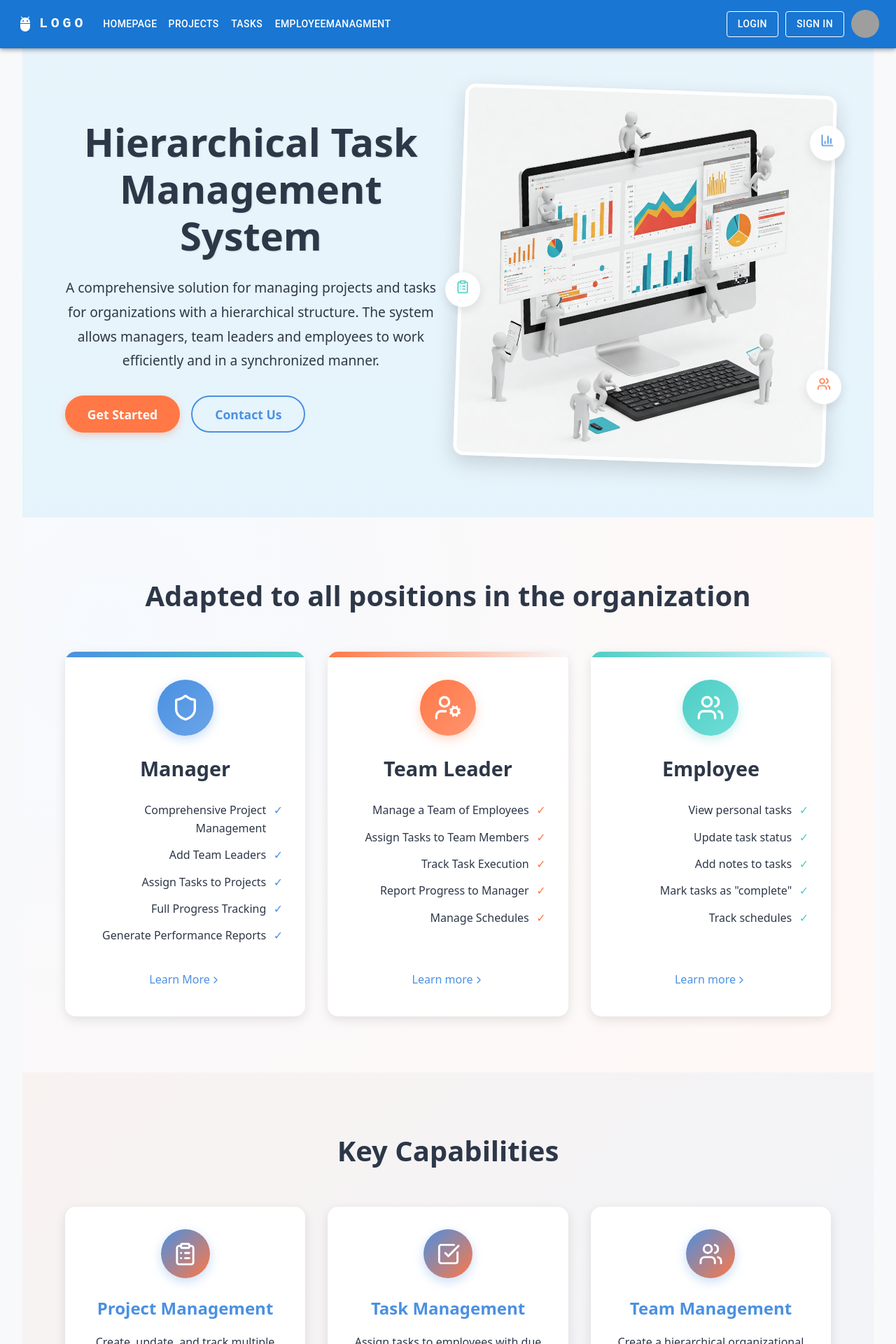
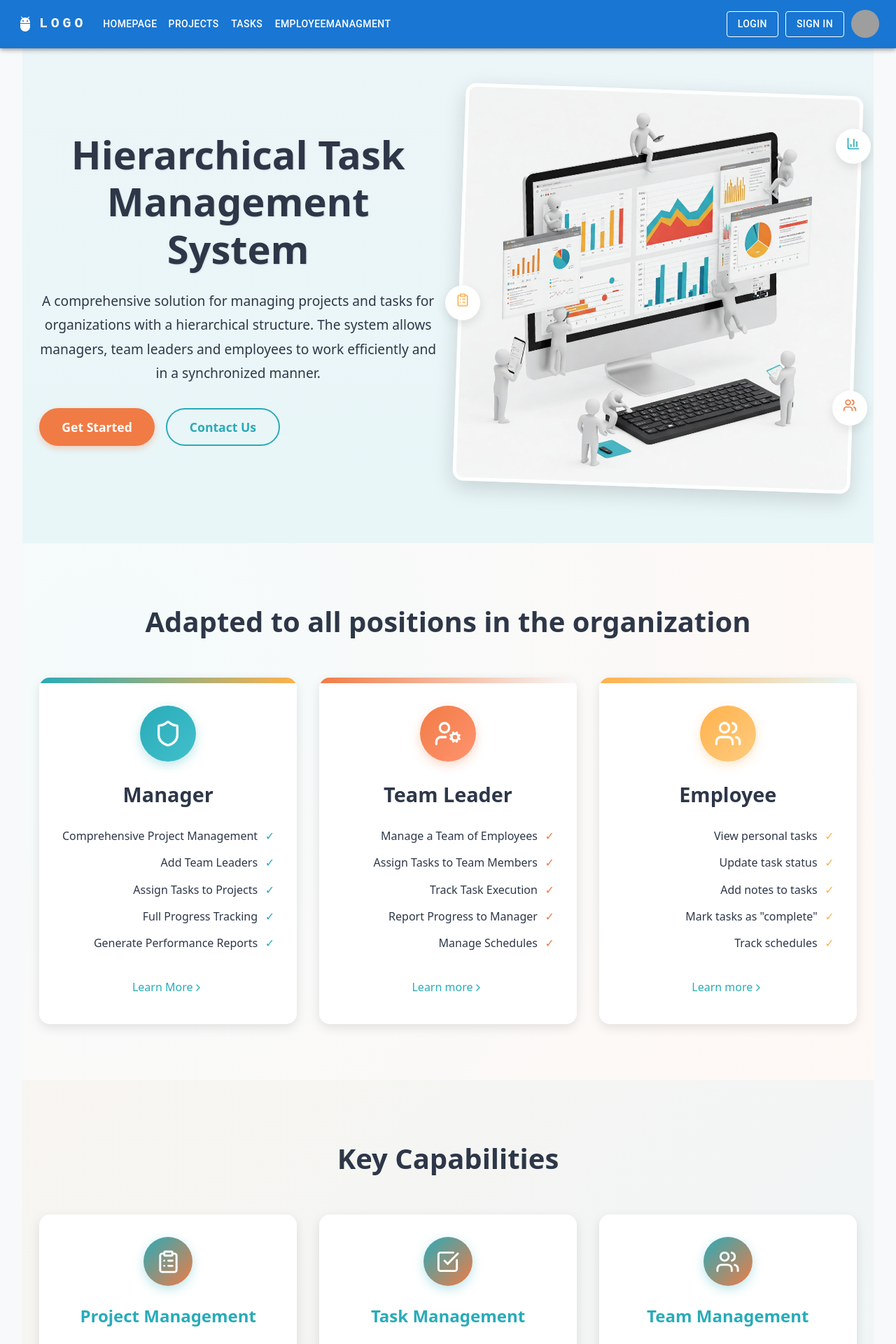
Before and after one commit to tamar0583235240/ProjectReactNode, a React (Vite) app in the folder Fronted/: page / in a window 1280 px wide. Shown: the top 1920 px of the page at 70% size. Built offline with nearby package versions, Linux system fonts and the light colour scheme; grey boxes are pictures that could not be loaded.

Commit message:
change color in HomePage

```diff
--- a/Fronted/src/style/HomePage.css
+++ b/Fronted/src/style/HomePage.css
@@ -1,16 +1,16 @@
 :root {
-    --primary-color: #4a90e2;
-    --secondary-color: #ff7846;
-    --accent1-color: #4ecdc4;
+  --primary-color: #29ABB8; /* Teal blue from images */
+  --secondary-color: #F17B45; /* Orange from images */
+  --accent1-color: #FFB14C; /* Yellow/gold from images */
   --accent2-color: #f8f9fa;
-    --accent3-color: #e1f5fe;
+  --accent3-color: #e8f6f8; /* Lighter version of primary */
   --dark-color: #2d3748;
   --light-color: #f8f9fa;
   --gray-color: #e9ecef;
   --white-color: #ffffff;
-    --manager-color: #4a90e2;
-    --team-lead-color: #ff7846;
-    --employee-color: #4ecdc4;
+  --manager-color: #29ABB8; /* Teal blue */
+  --team-lead-color: #F17B45; /* Orange */
+  --employee-color: #FFB14C; /* Yellow/gold */
   --shadow: 0 5px 15px rgba(0, 0, 0, 0.1);
   --transition: all 0.3s ease;
 }
@@ -28,7 +28,6 @@
   background-color: var(--light-color);
   /* direction: rtl; */
   text-align: right;
-
 }
 
 a {
@@ -52,6 +51,8 @@
 
 .landing-page {
   overflow-x: hidden;
+  width: 100%;
+  max-width: 100%;
 }
 
 /* Hero section */
@@ -60,7 +61,7 @@
   display: grid;
   grid-template-columns: 1fr 1fr;
   align-items: center;
-    padding: 6rem 5% 5rem;
+  padding: 6rem 2% 5rem; /* Reduced side padding */
   gap: 2rem;
   background: var(--accent3-color);
   position: relative;
@@ -74,7 +75,7 @@
   left: 0;
   width: 100%;
   height: 100%;
-    background: linear-gradient(to bottom, #f0f4f8, #e9f2f9);
+  background: linear-gradient(to bottom, #f0f4f8, #e8f6f8);
   opacity: 0.5;
   z-index: 0;
 }
@@ -114,13 +115,13 @@
   font-weight: 600;
   font-size: 1.1rem;
   transition: var(--transition);
-    box-shadow: 0 4px 10px rgba(255, 120, 70, 0.3);
+  box-shadow: 0 4px 10px rgba(241, 123, 69, 0.3);
 }
 
 .cta-btn:hover {
-    background-color: #ff6a3c;
+  background-color: #e06b35;
   transform: translateY(-3px);
-    box-shadow: 0 6px 15px rgba(255, 120, 70, 0.4);
+  box-shadow: 0 6px 15px rgba(241, 123, 69, 0.4);
 }
 
 .cta-btn.large {
@@ -140,7 +141,7 @@
 }
 
 .secondary-btn:hover {
-    background-color: rgba(74, 144, 226, 0.1);
+  background-color: rgba(41, 171, 184, 0.1);
   transform: translateY(-3px);
 }
 
@@ -221,7 +222,7 @@
 
 /* Role Features Section */
 .role-features {
-    padding: 5rem 5%;
+  padding: 5rem 2%; /* Reduced side padding */
   background-color: var(--white-color);
   text-align: center;
   position: relative;
@@ -235,7 +236,7 @@
   left: 0;
   width: 100%;
   height: 100%;
-    background: radial-gradient(circle at 10% 20%, rgba(74, 144, 226, 0.05) 0%, rgba(255, 120, 70, 0.05) 90%);
+  background: radial-gradient(circle at 10% 20%, rgba(41, 171, 184, 0.05) 0%, rgba(241, 123, 69, 0.05) 90%);
   z-index: 0;
 }
 
@@ -307,18 +308,18 @@
 }
 
 .role-card.manager .role-icon {
-    background: linear-gradient(135deg, var(--manager-color), #6ba5e7);
-    box-shadow: 0 5px 15px rgba(74, 144, 226, 0.3);
+  background: linear-gradient(135deg, var(--manager-color), #42c0cc);
+  box-shadow: 0 5px 15px rgba(41, 171, 184, 0.3);
 }
 
 .role-card.team-lead .role-icon {
   background: linear-gradient(135deg, var(--team-lead-color), #ff9470);
-    box-shadow: 0 5px 15px rgba(255, 120, 70, 0.3);
+  box-shadow: 0 5px 15px rgba(241, 123, 69, 0.3);
 }
 
 .role-card.employee .role-icon {
-    background: linear-gradient(135deg, var(--employee-color), #6fded7);
-    box-shadow: 0 5px 15px rgba(78, 205, 196, 0.3);
+  background: linear-gradient(135deg, var(--employee-color), #ffcc80);
+  box-shadow: 0 5px 15px rgba(255, 177, 76, 0.3);
 }
 
 .role-icon .icon {
@@ -382,8 +383,8 @@
 
 /* Key Features Section */
 .key-features {
-    padding: 5rem 5%;
-    background: linear-gradient(135deg, rgba(255, 120, 70, 0.05) 0%, rgba(74, 144, 226, 0.05) 100%);
+  padding: 5rem 2%; /* Reduced side padding */
+  background: linear-gradient(135deg, rgba(255, 177, 76, 0.05) 0%, rgba(41, 171, 184, 0.05) 100%);
   text-align: center;
 }
 
@@ -424,7 +425,7 @@
   justify-content: center;
   margin: 0 auto 1.5rem;
   background: linear-gradient(135deg, var(--primary-color), var(--secondary-color));
-    box-shadow: 0 5px 15px rgba(74, 144, 226, 0.3);
+  box-shadow: 0 5px 15px rgba(41, 171, 184, 0.3);
 }
 
 .feature-icon .icon {
@@ -448,7 +449,7 @@
   display: grid;
   grid-template-columns: 1fr 1fr;
   align-items: center;
-    padding: 5rem 5%;
+  padding: 5rem 2%; /* Reduced side padding */
   gap: 4rem;
   background-color: var(--white-color);
   position: relative;
@@ -462,8 +463,7 @@
   left: 0;
   width: 100%;
   height: 100%;
-    background: linear-gradient(to bottom, #f0f4f8, #e9f2f9);
-    /* background: radial-gradient(circle at 90% 10%, rgba(79, 176, 14, 0.1) 0%, rgba(215, 4, 99, 0.1) 90%); */
+  background: linear-gradient(to bottom, #f0f4f8, #e8f6f8);
   z-index: 0;
 }
 
@@ -518,7 +518,7 @@
   display: grid;
   grid-template-columns: 1fr 1fr;
   align-items: center;
-    padding: 5rem 5%;
+  padding: 5rem 2%; /* Reduced side padding */
   gap: 4rem;
   background: linear-gradient(130deg, var(--white-color) 0%, var(--manager-color)250%);
 }
@@ -562,7 +562,7 @@
 
 /* Workflow Section */
 .workflow-section {
-    padding: 5rem 5%;
+  padding: 5rem 2%; /* Reduced side padding */
   background-color: var(--white-color);
   text-align: center;
   position: relative;
@@ -576,7 +576,7 @@
   left: 0;
   width: 100%;
   height: 100%;
-    background: radial-gradient(circle at 50% 50%, rgba(74, 144, 226, 0.05) 0%, rgba(255, 120, 70, 0.05) 90%);
+  background: radial-gradient(circle at 50% 50%, rgba(41, 171, 184, 0.05) 0%, rgba(241, 123, 69, 0.05) 90%);
   z-index: 0;
 }
 
@@ -627,7 +627,7 @@
   font-weight: 700;
   font-size: 1.2rem;
   margin: 0 auto 1rem;
-    box-shadow: 0 5px 15px rgba(74, 144, 226, 0.3);
+  box-shadow: 0 5px 15px rgba(41, 171, 184, 0.3);
 }
 
 .workflow-step h3 {
@@ -646,7 +646,7 @@
   background: linear-gradient(135deg, var(--primary-color), var(--accent1-color));
   color: var(--white-color);
   text-align: center;
-    padding: 5rem 0;
+  padding: 5rem 2%; /* Reduced side padding */
   position: relative;
   overflow: hidden;
   width: 100%;
@@ -668,7 +668,6 @@
   position: relative;
   z-index: 1;
   text-shadow: 2px 2px 4px rgba(0, 0, 0, 0.2);
-    padding: 0 5%;
 }
 
 .cta-section p {
@@ -677,7 +676,6 @@
   margin: 0 auto 2.5rem;
   position: relative;
   z-index: 1;
-    padding: 0 5%;
 }
 
 .cta-section .cta-btn {
@@ -698,7 +696,7 @@
 footer {
   background-color: var(--dark-color);
   color: var(--light-color);
-    padding: 4rem 0 1rem;
+  padding: 4rem 2% 1rem; /* Reduced side padding */
   width: 100%;
 }
 
@@ -708,7 +706,6 @@
   flex-wrap: wrap;
   gap: 3rem;
   margin-bottom: 3rem;
-    padding: 0 5%;
 }
 
 .footer-logo {
@@ -755,7 +752,6 @@
   padding-top: 2rem;
   border-top: 1px solid rgba(255, 255, 255, 0.1);
   text-align: center;
-    padding: 0 5%;
 }
 
 .footer-bottom p {
```
Lines whose indentation alone changed are shown as unchanged.
